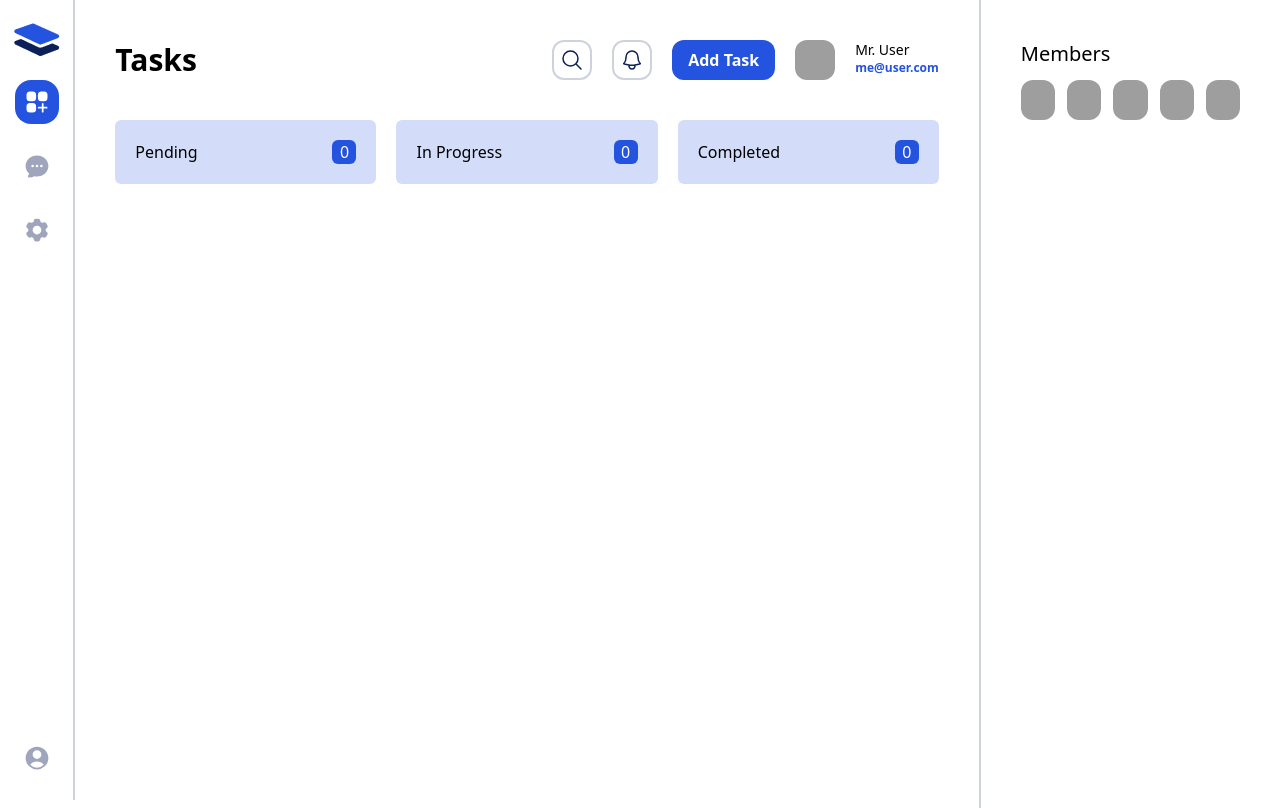
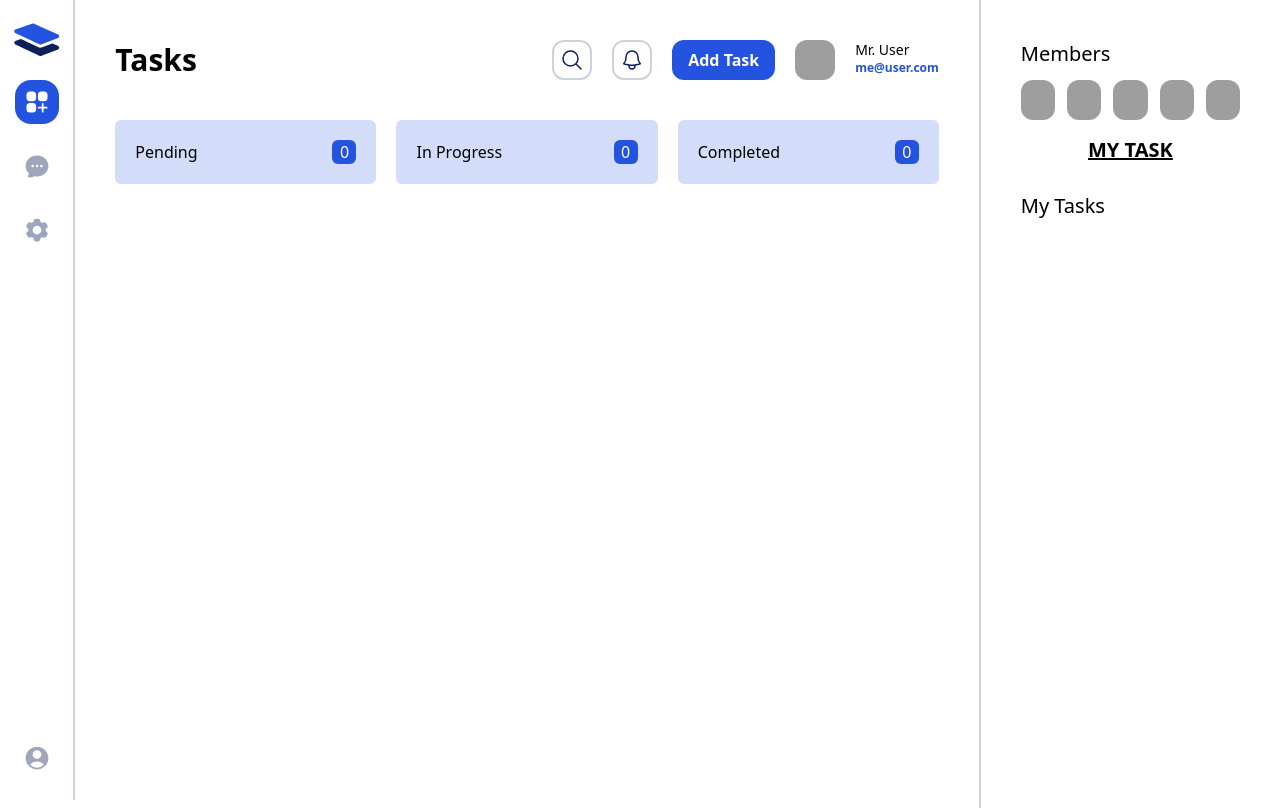
Before and after one commit to abdnimit1203/Redux-Task-Manager, a React (Vite) app: page / in a window 1280 px wide. Shown: the top 808 px of the page. Built offline with nearby package versions, Linux system fonts and the light colour scheme; grey boxes are pictures that could not be loaded.

Commit message:
user wise data fetched in my task bar

```diff
--- a/src/components/tasks/MyTasks.jsx
+++ b/src/components/tasks/MyTasks.jsx
@@ -2,23 +2,29 @@ import {
   CheckIcon,
   DocumentMagnifyingGlassIcon,
 } from '@heroicons/react/24/outline';
-import { useSelector } from 'react-redux';
+import { useEffect } from 'react';
+import { useDispatch, useSelector } from 'react-redux';
+import { userTasks } from '../../redux/features/tasks/tasksSlice';
 
 const MyTasks = () => {
+ const {tasks, userTasks:userSpecificTask} = useSelector((state)=>state.tasksSlice)
  const {name} = useSelector((state)=>state.userSlice)
-console.log(name)
+ const dispatch = useDispatch()
+  useEffect(()=>{
+    dispatch(userTasks(name))
+  },[name])
+console.log(name,userSpecificTask)
   return (
     <div>
+      <h1 className='text-xl py-4 text-center font-bold underline'>MY TASK</h1>
       {
-
-      }
-      {/* <h1 className="text-xl my-3">My Tasks</h1>
-      <div className=" h-[750px] overflow-auto space-y-3">
+        userSpecificTask?.map(item =>(
+          <div key={item.id} className=" h-[750px] overflow-auto space-y-3">
         <div
           key={item.id}
           className="bg-secondary/10 rounded-md p-3 flex justify-between"
         >
-          <h1>{item.title}</h1>
+          <h1>{item.taskName}</h1>
           <div className="flex gap-3">
             <button className="grid place-content-center" title="Details">
               <DocumentMagnifyingGlassIcon className="w-5 h-5 text-primary" />
@@ -28,7 +34,14 @@ console.log(name)
             </button>
           </div>
         </div>
-      </div> */}
+      </div>
+        ))
+      }
+      <h1 className="text-xl my-3">My Tasks</h1>
+      {
+
+      }
+      {/*  */}
     </div>
   );
 };
--- a/src/redux/features/tasks/tasksSlice.js
+++ b/src/redux/features/tasks/tasksSlice.js
@@ -2,6 +2,7 @@ import { createSlice } from "@reduxjs/toolkit";
 
 const initialState = {
   tasks: [],
+  userTasks:[]
 };
 
 const taskSlice = createSlice({
@@ -29,9 +30,12 @@ const taskSlice = createSlice({
         target.status = "running"
 
       }
+    },
+    userTasks: (state,{payload})=>{
+      state.userTasks = state.tasks.filter((item)=> item.assignedTo === payload)
     }
   },
 });
 
-export const { addTask,updateStatus,removeTask } = taskSlice.actions;
+export const { addTask,updateStatus,removeTask,userTasks } = taskSlice.actions;
 export default taskSlice.reducer;
```
